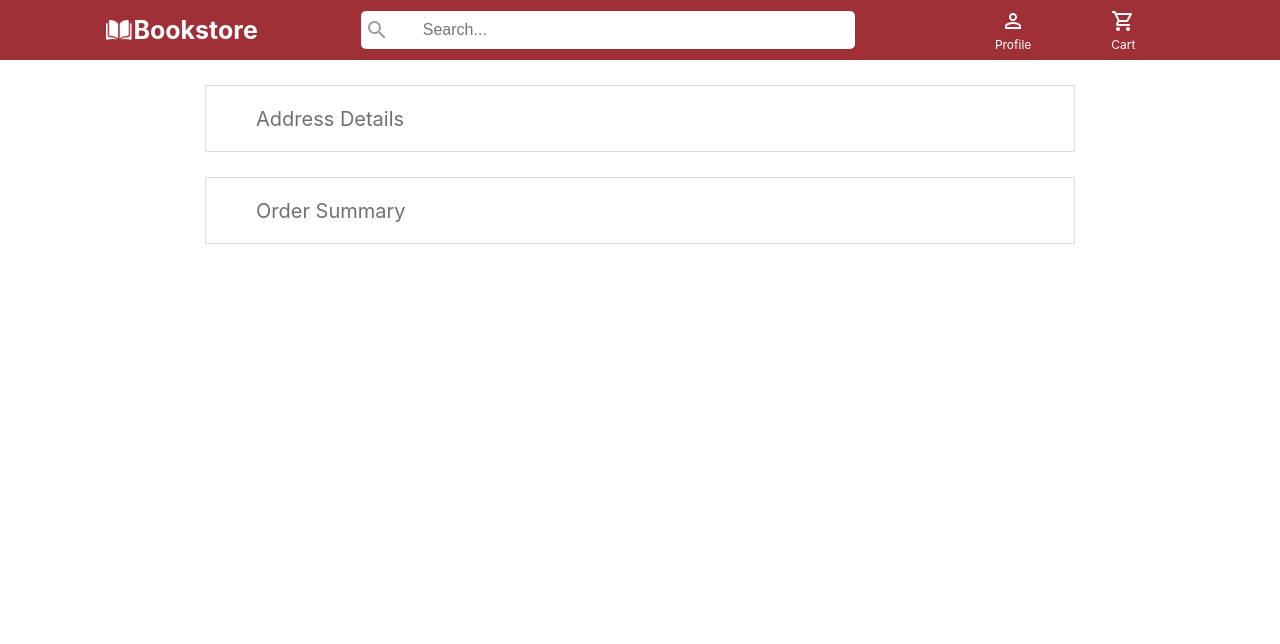
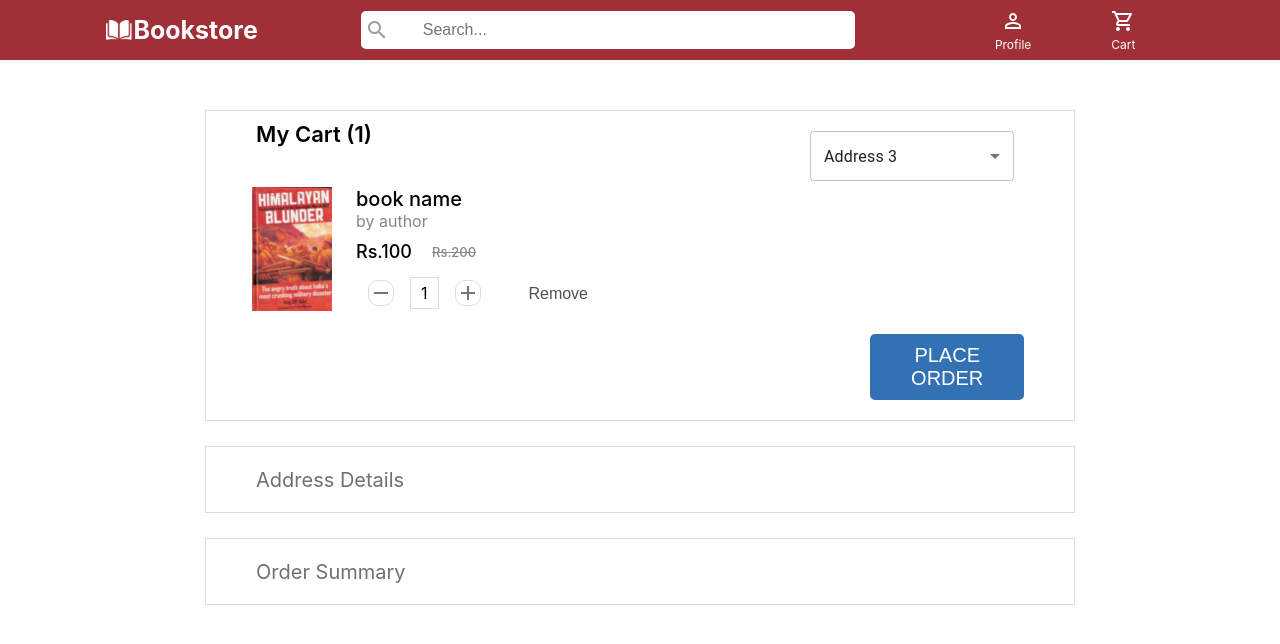
Before and after one commit to Manjunath-J/bookstore-frontend, a React (Create React App) app: page /cart in a window 1280 px wide. Shown: the top 644 px of the page. Built offline with nearby package versions, Linux system fonts and the light colour scheme.

Commit message:
[Manjunath]added: Cart component

```diff
--- a/src/components/Cart.jsx
+++ b/src/components/Cart.jsx
@@ -1,18 +1,42 @@
-import React from 'react';
-import "../styles/Cart.scss"
+import React from "react";
+import "../styles/Cart.scss";
+import CartCard from "./CartCard";
+import MenuItem from "@mui/material/MenuItem";
+import Select from "@mui/material/Select";
 
 const Cart = () => {
-    return (
-        <div className='cart-div'>
-            <div className='my-cart'></div>
-            <div className='temp-div'>
-                <span className='temp-text'>Address Details</span>
+  return (
+    <div className="cart-div">
+      <div className="my-cart">
+        <div className="c-up">
+          <div className="c-left">
+            <div className="mc-div">
+              <span className="mc-text">My Cart (1)</span>
             </div>
-            <div className='temp-div'>
-            <span className='temp-text'>Order Summary</span>
+            <div>
+              <CartCard />
             </div>
+          </div>
+          <div className="c-right">
+            <Select className="address-bar" size="small" displayEmpty>
+              <MenuItem value="">Address 1</MenuItem>
+              <MenuItem>Address 2</MenuItem>
+              <MenuItem>Address 3</MenuItem>
+            </Select>
+          </div>
         </div>
-    );
-}
+        <div className="c-down">
+          <button className="place-o-button">PLACE ORDER</button>
+        </div>
+      </div>
+      <div className="temp-div">
+        <span className="temp-text">Address Details</span>
+      </div>
+      <div className="temp-div">
+        <span className="temp-text">Order Summary</span>
+      </div>
+    </div>
+  );
+};
 
 export default Cart;
--- /dev/null
+++ b/src/components/CartCard.jsx
@@ -0,0 +1,55 @@
+import React, { useState } from "react";
+import "../styles/CartCard.scss";
+import photo from "../assets/book.jpg";
+import { IconButton } from "@mui/material";
+import AddIcon from "@mui/icons-material/Add";
+import RemoveIcon from "@mui/icons-material/Remove";
+
+const CartCard = () => {
+  const [quantity, setQuantity] = useState(1);
+
+  const increaseQuantity = () => {
+    setQuantity(quantity + 1);
+  };
+
+  const decreaseQuantity = () => {
+    if (quantity > 1) {
+      setQuantity(quantity - 1);
+    }
+  };
+
+  return (
+    <div className="c-card">
+      <div className="c-p-div">
+        <img src={photo} alt="book" className="c-img" />
+      </div>
+      <div className="c-b-div">
+        <div className="c-b-details">
+          <span className="c-b-name">book name</span>
+          <span className="c-b-auth">by author</span>
+        </div>
+        <div className="c-b-price">
+          <span className="c-p">
+            Rs.100 <del className="c-del">Rs.200</del>
+          </span>
+        </div>
+        <div className="c-b-quantity">
+          <div className="as-button">
+            <IconButton onClick={decreaseQuantity}>
+              <RemoveIcon className="minus"/>
+            </IconButton>
+            <span className="q-t">{quantity}</span>
+            <IconButton onClick={increaseQuantity}>
+              <AddIcon className="plus"/>
+            </IconButton>
+          </div>
+          <div>
+            <button className="r-button">Remove</button>
+          </div>
+        </div>
+      </div>
+    </div>
+  );
+};
+
+export default CartCard;
--- a/src/styles/Cart.scss
+++ b/src/styles/Cart.scss
@@ -1,22 +1,78 @@
-.cart-div{
+.cart-div {
   display: flex;
   flex-direction: column;
   align-items: center;
   gap: 25px;
+  margin-top: 50px;
 }
 
+.my-cart {
+  width: 60%;
+  height: auto;
+  border: 1px solid #dcdcdc;
+  padding: 10px 50px;
+  .c-up {
+    display: flex;
+  }
+  .c-down{
+    display: flex;
+    justify-content: flex-end;
+    padding-bottom: 10px;
+  }
+  display: flex;
+  flex-direction: column;
+}
 
+.place-o-button {
+  width: 20%;
+  padding: 8px;
+  border-radius: 5px;
+  font-size: 20px;
+  color: white;
+  background-color: #3371b5;
+  cursor: pointer;
+  border: 2px solid #3371b5;
+  transition: box-shadow 0.3s ease;
+}
 
-.temp-div{
+.place-o-button:hover {
+    box-shadow: 0px 0px 10px 0px rgba(0, 0, 0, 0.5);
+  }
+
+.c-left {
+  width: 50%;
+  display: flex;
+  flex-direction: column;
+  gap: 20px;
+}
+
+.c-right {
+  width: 60%;
+  display: flex;
+  justify-content: flex-end;
+  padding: 10px;
+}
+
+.mc-text {
+  font-size: 22px;
+  font-weight: 600;
+}
+
+.temp-div {
   width: 60%;
   height: 45px;
-    border: 1px solid #DCDCDC;
+  border: 1px solid #dcdcdc;
   display: flex;
   align-items: center;
   padding: 10px 50px;
 }
 
-.temp-text{
+.temp-text {
   font-size: 20px;
   color: #707070;
 }
+
+.address-bar {
+  width: 50%;
+  height: 50px;
+}
--- /dev/null
+++ b/src/styles/CartCard.scss
@@ -0,0 +1,94 @@
+.c-card{
+    display: flex;
+    justify-content: center;
+    padding: 20px 0px;
+    gap: 30px;
+}
+
+.c-p-div{
+    width: 20%;
+    height: 80%;
+    display: flex;
+    justify-content: center;
+}
+
+
+.c-img{
+    width: 80px;
+}
+
+.c-b-div{
+    width: 70%;
+    display: flex;
+    flex-direction: column;
+    gap: 10px;
+}
+
+.c-b-details{
+    display: flex;
+    flex-direction: column;
+}
+
+.c-b-name{
+    font-size: 20px;
+    font-weight: 500;
+}
+
+.c-b-auth{
+    font-size: 16px;
+    color: #878787;
+}
+
+
+.c-p{
+    display: flex;
+    align-items: center;
+    flex-direction: row;
+    gap: 20px;
+    font-size: 18px;
+    font-weight: 500;
+}
+
+.c-del{
+    font-size: 13px;
+    color: #878787;
+}
+
+.c-b-quantity{
+    display: flex;
+    align-items: center;
+    justify-content: center;
+    gap: 30px;
+}
+
+.as-button{
+    width: 70%;
+    display: flex;
+    justify-content: center;
+    align-items: center;
+    gap: 8px;
+}
+
+.q-t{
+    width: 20%;
+    height: 30px;
+    border: 1px solid #DCDCDC;
+    display: flex;
+    justify-content: center;
+    align-items: center;
+}
+
+.minus,.plus{
+    border: 1px solid #DCDCDC;
+    border-radius: 10px;
+    cursor: pointer;
+}
+
+.r-button{
+    font-size: 16px;
+    border: none;
+    outline: none;
+    background-color: white;
+    color: #515050;
+    cursor: pointer;
+}
```
Lines whose indentation alone changed are shown as unchanged.
